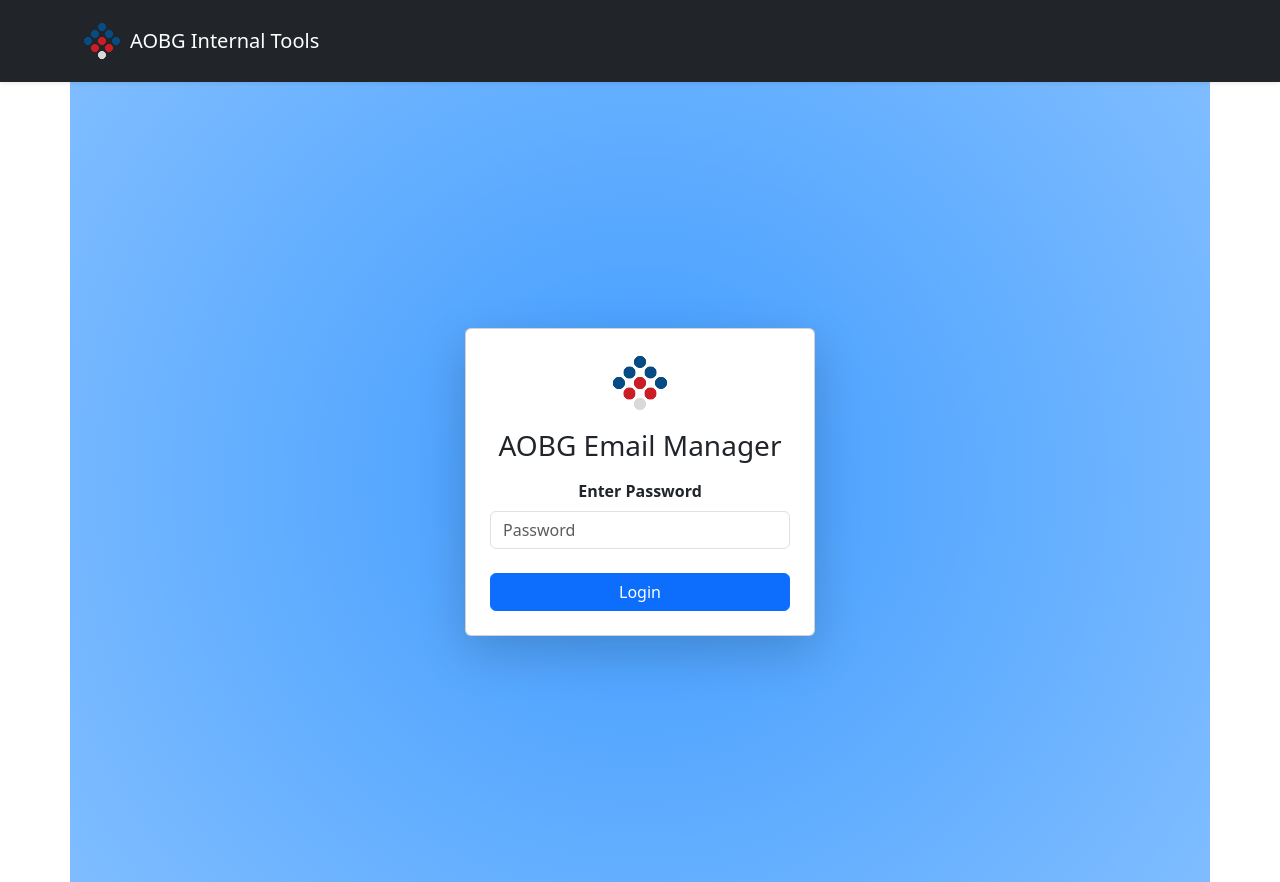
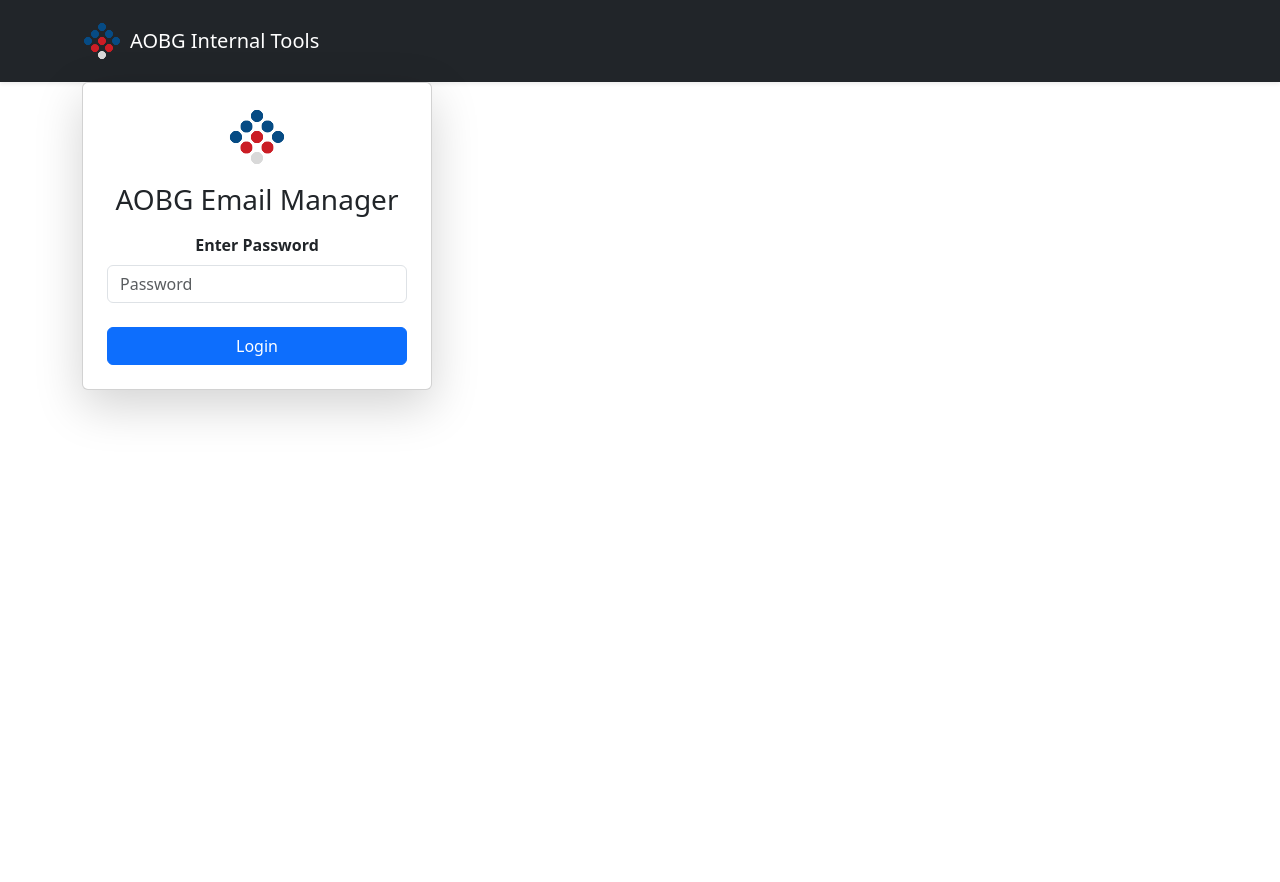
Before and after one commit to whiausbon214/dist-grp-aobgrp-net, a React (Create React App) app: page / in a window 1280 px wide. After the commit the page ends 800 px from the top, so only its background shows below. Built offline with nearby package versions, Linux system fonts and the light colour scheme.

Commit message:
More changes

```diff
--- a/src/components/Login.css
+++ /dev/null
@@ -1,8 +0,0 @@
-.login-container {
-  background: radial-gradient(circle, rgba(0, 123, 255, 0.75), rgba(0, 123, 255, 0.5));
-  backdrop-filter: blur(75%);
-  height: 100vh;
-  display: flex;
-  justify-content: center;
-  align-items: center;
-}
--- a/src/components/Login.js
+++ b/src/components/Login.js
@@ -1,6 +1,6 @@
 import { useState } from "react";
 import { Container, Form, Button, Card, Image } from "react-bootstrap";
-import "./Login.css"; // Import the CSS file
+
 
 function Login({ onLogin }) {
   const [password, setPassword] = useState("");
--- a/src/pages/Dashboard.js
+++ b/src/pages/Dashboard.js
@@ -75,40 +75,6 @@ const Dashboard = () => {
           </Col>
         ))}
       </Row>
-
-      {/* Quick Links */}
-      <Row className="mt-4">
-        {quickLinks.map((link, index) => (
-          <Col key={index} md={3} className="mb-4">
-            <Card className="h-100 shadow">
-              <Card.Body className="text-center">
-                <div>{link.icon}</div>
-                <Card.Title className="mt-2">{link.name}</Card.Title>
-                <a href={link.url} target="_blank" rel="noopener noreferrer">
-                  <Button variant="primary">Go to {link.name}</Button>
-                </a>
-              </Card.Body>
-            </Card>
-          </Col>
-        ))}
-      </Row>
-
-      {/* Admin Quick Links */}
-      <Row className="mt-4">
-        {adminQuickLinks.map((link, index) => (
-          <Col key={index} md={3} className="mb-4">
-            <Card className="h-100 shadow">
-              <Card.Body className="text-center">
-                <div>{link.icon}</div>
-                <Card.Title className="mt-2">{link.name}</Card.Title>
-                <a href={link.url} target="_blank" rel="noopener noreferrer">
-                  <Button variant="primary">Go to {link.name}</Button>
-                </a>
-              </Card.Body>
-            </Card>
-          </Col>
-        ))}
-      </Row>
     </Container>
   );
 }
```
